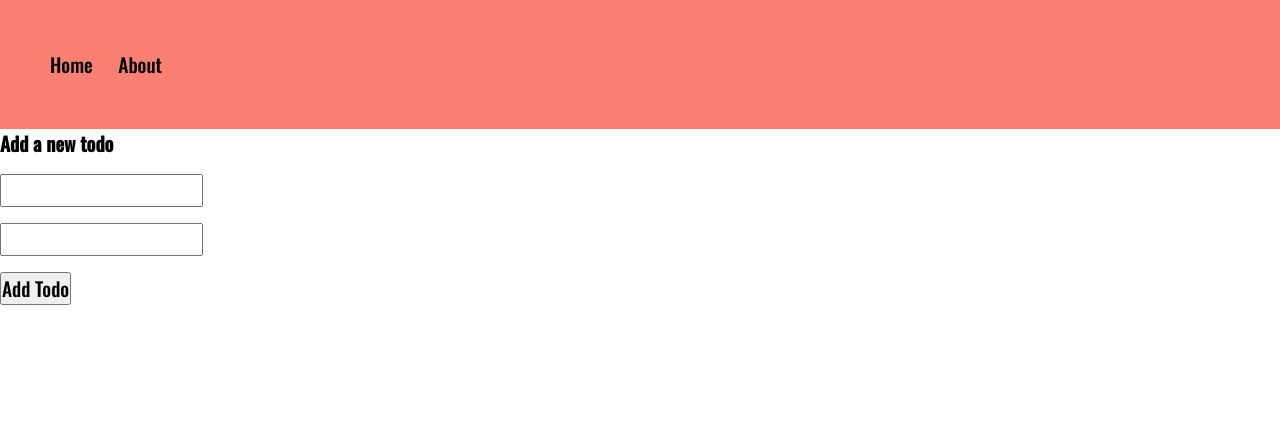
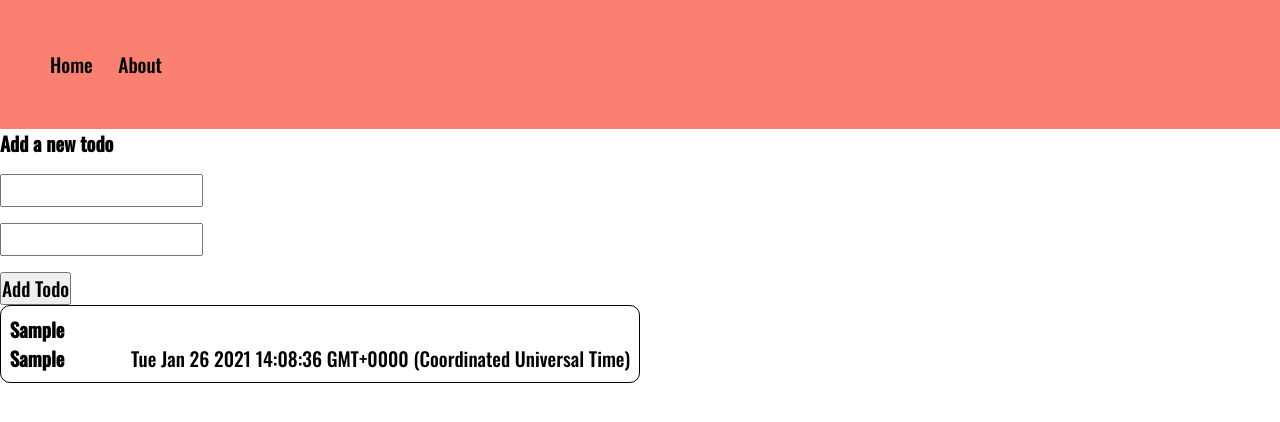
Before and after one commit to palmdaldaniel/todo_project, a Vue app: page / in a window 1280 px wide. Both pictures are taken after typing "Sample", "Sample" into the empty fields and a click on the button "Add Todo". Shown: the top 422 px of the page. Built offline with nearby package versions, Linux system fonts and the light colour scheme; a web font is replaced by a local one.

Commit message:
render todo from component to app.vue

```diff
--- a/src/App.vue
+++ b/src/App.vue
@@ -2,6 +2,8 @@
   <div id="app">
     <navbar />
     <addTodo />
+    <todos />
+
 
     <router-view/>
   </div>
@@ -11,12 +13,13 @@
 
 import Navbar from './components/navbar.vue'
 import addTodo from './components/addTodo.vue'
+import todos from './components/todos.vue'
 
 export default {
   components: {
     Navbar,
-    addTodo
-
+    addTodo,
+    todos
   }
 
 
--- /dev/null
+++ b/src/components/todo.vue
@@ -0,0 +1,38 @@
+<template>
+<div class="todo">
+
+   <h1> {{ todos.title }} </h1>
+    <p></p>
+    <div class="content">
+    <h3> {{todos.descripion}} </h3>
+    <p> {{ todos.date }}  </p>
+    </div>
+
+</div>
+
+</template>
+
+<script>
+export default {
+
+    props: ['todos']
+
+}
+</script>
+
+<style>
+
+
+.todo {
+    border: 1px solid black;
+    border-radius: 10px;
+    width: 50%;
+    padding: 0.5rem;
+}
+
+.content {
+    display: flex;
+    justify-content: space-between;
+}
+
+</style>
--- /dev/null
+++ b/src/components/todos.vue
@@ -0,0 +1,33 @@
+<template>
+
+<div class="todos">
+
+    <todo v-for="(todo, i) in todos"
+            :key="i"
+            :todos="todo" />
+
+</div>
+
+</template>
+
+<script>
+
+import todo from "./todo"
+
+export default {
+
+    components: {
+        todo
+    },
+    computed: {
+        todos(){
+            return this.$store.state.todoList
+        }
+    }
+
+}
+</script>
+
+<style scoped>
+
+</style>
```
